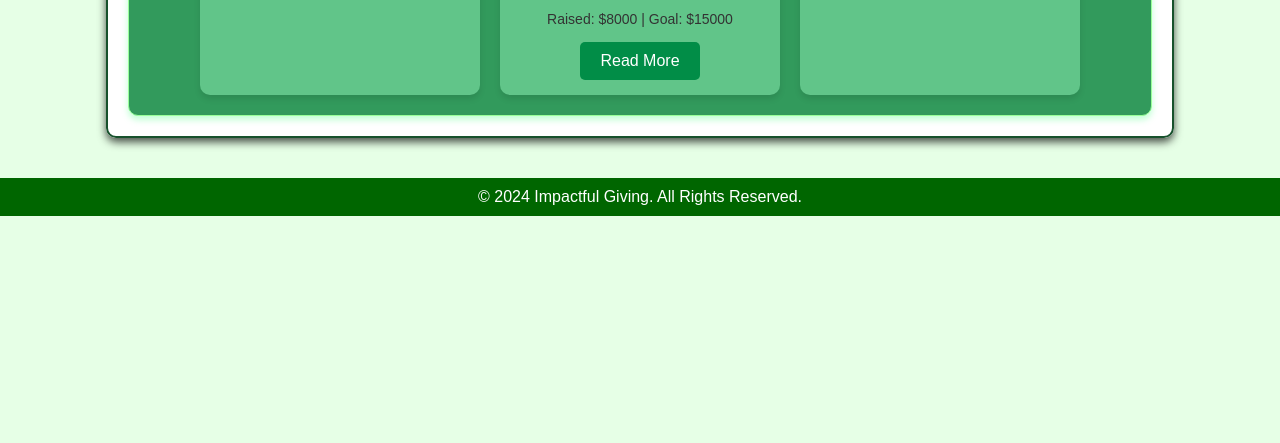
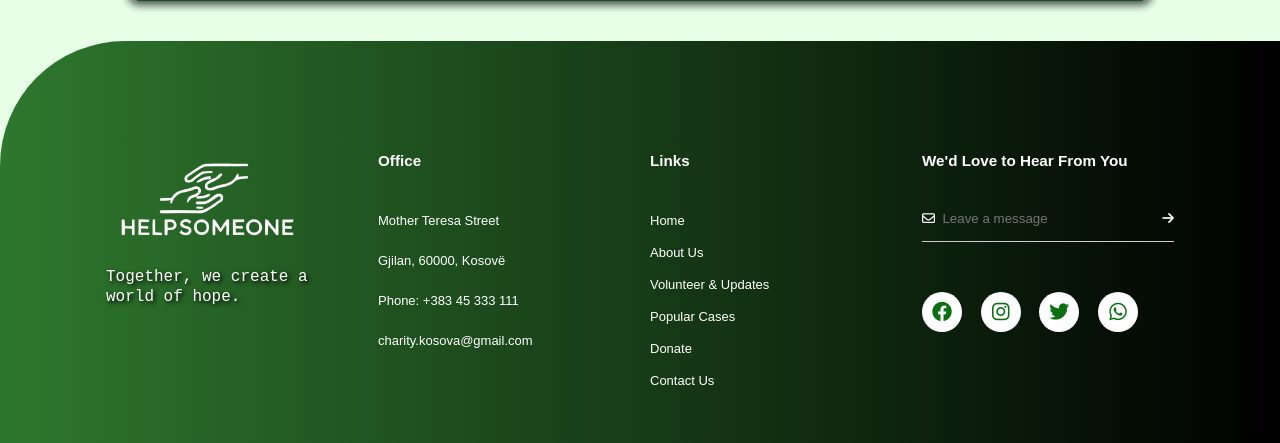
Before and after one commit to elejerlija/UEB25_Gr6, a PHP site: page /popular.html in a window 1280 px wide. Shown: the part 1895-2338 px from the top of the page. Before the commit the page ends 2111 px from the top, so only its background shows below. Run offline with PHP 8.4, Linux system fonts and the light colour scheme.

Commit message:
Rregullimi i Footer dhe Disa Ndryshime te vogla

```diff
--- a/popular.css
+++ b/popular.css
@@ -62,19 +62,6 @@ header p {
     font-style: italic;
 }
 
-footer {
-    background-color: #006600;
-    color: white;
-    text-align: center;
-    padding: 10px 0;
-    width: 100%;
-}
-
-footer p {
-    margin: 0;
-    font-size: 1em;
-}
-
 .horizontal-container {
     display: flex;
     gap: 20px;
@@ -95,10 +82,11 @@ footer p {
     width: 300px;
     box-shadow: 0 4px 6px rgba(255, 102, 153, 0.4);
     flex-shrink: 0;
+    height: 470px;
 }
 
 div .cases-container {
-    background-color: #329a5c;
+    background-color:  #ccffcc;
     padding: 20px;
     border: 1px solid #99ff99;
     border-radius: 10px;
@@ -147,7 +135,7 @@ div .cases-container {
     left: 50%;
     transform: translate(-50%, -50%);
     z-index: 1000;
-    background-color: #0f722d;
+    background-color: #90ee90;
     padding: 20px;
     border: 1px solid #99ffcc;
     border-radius: 10px;
@@ -194,6 +182,13 @@ div .cases-container {
     display: none;
 }
 
+a:hover {
+    color: #0cce4d;
+}
+a {
+    color: #0c812f;
+    text-decoration: none;
+}
 fieldset {
     border: 2px solid #17512c;
     border-radius: 10px;
@@ -223,7 +218,7 @@ legend {
 
 .case {
     justify-content: center;
-    background-color: #61c589;
+    background-color:  #90ee90;
     border-radius: 10px;
     width: 250px;
     text-align: center;
@@ -283,101 +278,10 @@ legend {
 }
 
 .case a:hover {
-    background-color: #105c40;
+    background-color: #27b86d;
 }
 
-/*-------------------------------------------------------*/
-.nav-links {
-    background-color: #18d17b;
-    color: rgb(84, 75, 75);
-    display: flex;
-    align-items: center;
-    justify-content: space-between;
-    padding: 15px 50px;
-}
 
-.dropdown {
-    position: relative;
-    display: inline-block;
-}
-
-.dropdown-content {
-    display: none;
-    position: absolute;
-    background-color: #18d17b;
-    color: #fff;
-    padding: 10px 0;
-    min-width: 140px;
-    z-index: 1000;
-    border-radius: 5px;
-    box-shadow: 0 4px 6px rgba(0, 0, 0, 0.5);
-}
-
-.top-bar {
-    background-color: #f7f7f7;
-    display: flex;
-    justify-content: space-between;
-    padding: 10px 50px;
-    font-size: 14px;
-    color: black;
-}
-
-.dropdown-content li {
-    list-style: none;
-    margin: 0;
-    padding-top: 4px;
-    padding-bottom: 4px;
-    text-align: left;
-    border-bottom: 0.8px solid #333;
-}
-
-.dropdown-content li:last-child {
-    border-bottom: none;
-}
-
-.dropdown-content li a {
-    color: rgb(37, 37, 37);
-    text-decoration: none !important;
-    display: block;
-}
-
-.dropdown-content li a:hover {
-    transform: scale(1.02);
-}
-
-.dropdown:hover .dropdown-content {
-    display: block;
-}
-
-.nav-links {
-    list-style: none;
-    display: flex;
-}
-
-.nav-links li {
-    margin: 0 15px;
-}
-
-.nav-links a {
-    color: black;
-    text-decoration: none;
-    font-size: 16px;
-}
-
-.nav-links a:hover {
-    text-decoration: underline;
-}
-
-ul li {
-    list-style: none;
-    margin-bottom: 12px;
-}
-
-ul li a {
-    text-decoration: none;
-    color: #fff;
-}
-/*---------------------------------------------------------------------*/
 @keyframes hover-scale {
     0% {
         transform: scale(1);
--- a/popular.html
+++ b/popular.html
@@ -7,6 +7,7 @@
     <title>Impactful Giving</title>
 
     <link rel="stylesheet" href="popular.css">
+    <link rel="stylesheet" href="style.css">
 
 </head>
 
@@ -33,7 +34,7 @@
             <ul class="nav-links">
                 <li><a href="index.html">Home</a>
                 <li class="dropdown">
-                          <a href="about.html" >About Us</a>
+                    <a href="about.html">About Us</a>
                     <ul class="dropdown-content">
                         <li><a href="about.html#about-us ">Who are we</a></li>
                         <li><a href="#">Our Schedule</a></li>
@@ -77,7 +78,7 @@
         <div class="section">
             <h2>What we look for</h2>
             <div class="criteria">
-                <div class="focus-item">
+                <div class="focus-item" style="padding: 9px;">
                     <div class="icon">⚡</div>
                     <div>
                         <h3>Extreme effectiveness</h3>
@@ -102,11 +103,10 @@
             </div>
         </div>
         <div class="section">
-            <h2>Where we focus</h2>
-            <p class="subtitle">(to have the biggest impact)</p>
-            <p class="focus-question">Why focus on these areas?</p>
+            <h2>Where we focus</h2><br><br>
+            <p class="focus-question"> → To have the biggest impact</p>
 
-            <div class="focus-item">
+            <div class="focus-item" style="padding: 15px;">
                 <span class="icon">&#10010;</span>
                 <div>
                     <h3>Global health and wellbeing</h3>
@@ -114,7 +114,7 @@
                 </div>
             </div>
 
-            <div class="focus-item">
+            <div class="focus-item" style="padding: 15px;">
                 <span class="icon">&#128062;</span>
                 <div>
                     <h3>Animal welfare</h3>
@@ -122,7 +122,7 @@
                 </div>
             </div>
 
-            <div class="focus-item">
+            <div class="focus-item" style="padding: 15px;">
                 <span class="icon">&#127748;</span>
                 <div>
                     <h3>Reducing global catastrophic risks</h3>
@@ -132,8 +132,8 @@
         </div>
 
         <div class="section">
-            <h2>Who we look to</h2>
-            <p>(for the best charities)</p>
+            <h2>Who we look to</h2><br>
+            <p> → For the best Charities</p><br>
             <p>
                 Trusted, transparent, third-party evaluators play a critical role in our recommendations.<BR> And we
                 don’t
@@ -141,6 +141,7 @@
                 <a href="#modal-evaluators" class="modal-link">which evaluators can best help donors maximise their
                     impact</a>.
             </p>
+            <br>
             <div class="focus-item">
                 <span class="icon">&#9733;</span>
                 <p>Innovative ideas and tools.</p>
@@ -349,7 +350,57 @@
         </div>
     </fieldset>
     <footer>
-        <p>&copy; 2024 Impactful Giving. All Rights Reserved.</p>
+        <div class="row">
+            <div class="col">
+                <img src="image/logo-helpsomeone.png" class="logo" alt="">
+                <br>
+                <br>
+                <p
+                    style="font-family: 'Courier New', Courier, monospace ; font-size: 16px;    text-shadow: 2px 2px 4px rgba(0, 0, 0, 1);">
+                    Together, we create a world of hope.</p>
+            </div>
+            <div class="col">
+                <h3>Office</h3>
+                <p>Mother Teresa Street</p>
+                <br>
+                <p>Gjilan, 60000, Kosov&euml;</p>
+                <br>
+                <p>Phone: +383 45 333 111</p>
+                <br>
+                <a class="class-id" style="color: white;"
+                    href="mailto:charity.kosova@gmail.com">charity.kosova@gmail.com</a>
+                <br>
+            </div>
+            <div class="col">
+                <h3>Links</h3>
+                <ul>
+                    <li><a href="index.html">Home</a></li>
+                    <li><a href="about.html">About Us</a></li>
+                    <li><a href="volunteer.html">Volunteer & Updates</a></li>
+                    <li><a href="popular.html"> Popular Cases</a></li>
+                    <li><a href="donate.html">Donate</a></li>
+                    <li><a href="contact.html">Contact Us</a></li>
+                </ul>
+            </div>
+            <div class="col">
+                <h3>We'd Love to Hear From You</h3>
+                <form>
+                    <i class="fa-regular fa-envelope" style="color: #ffffff;"></i> <input type="text"
+                        placeholder="  Leave a message">
+                    <button type="submit"><i class="fa-solid fa-arrow-right " style="color: #ffffff;"></i></button>
+                </form>
+                <div class="social-icons">
+                    <a href="https://www.facebook.com/"><i class="fa-brands fa-facebook"
+                            style="color: #0a7011;"></i></a>
+                    <a href="https://www.instagram.com/"><i class="fa-brands fa-instagram"
+                            style="color: #0a7011;"></i></i></a>
+                    <a href="https://www.twitter.com/"> <i class="fa-brands fa-twitter"
+                            style="color: #0a7011;"></i></i></a>
+                    <a href="https://www.whatsapp.com/"> <i class="fa-brands fa-whatsapp"
+                            style="color: #0a7011;"></i></i></a>
+                </div>
+            </div>
+        </div>
     </footer>
 
 
```
Lines whose indentation alone changed are shown as unchanged.
